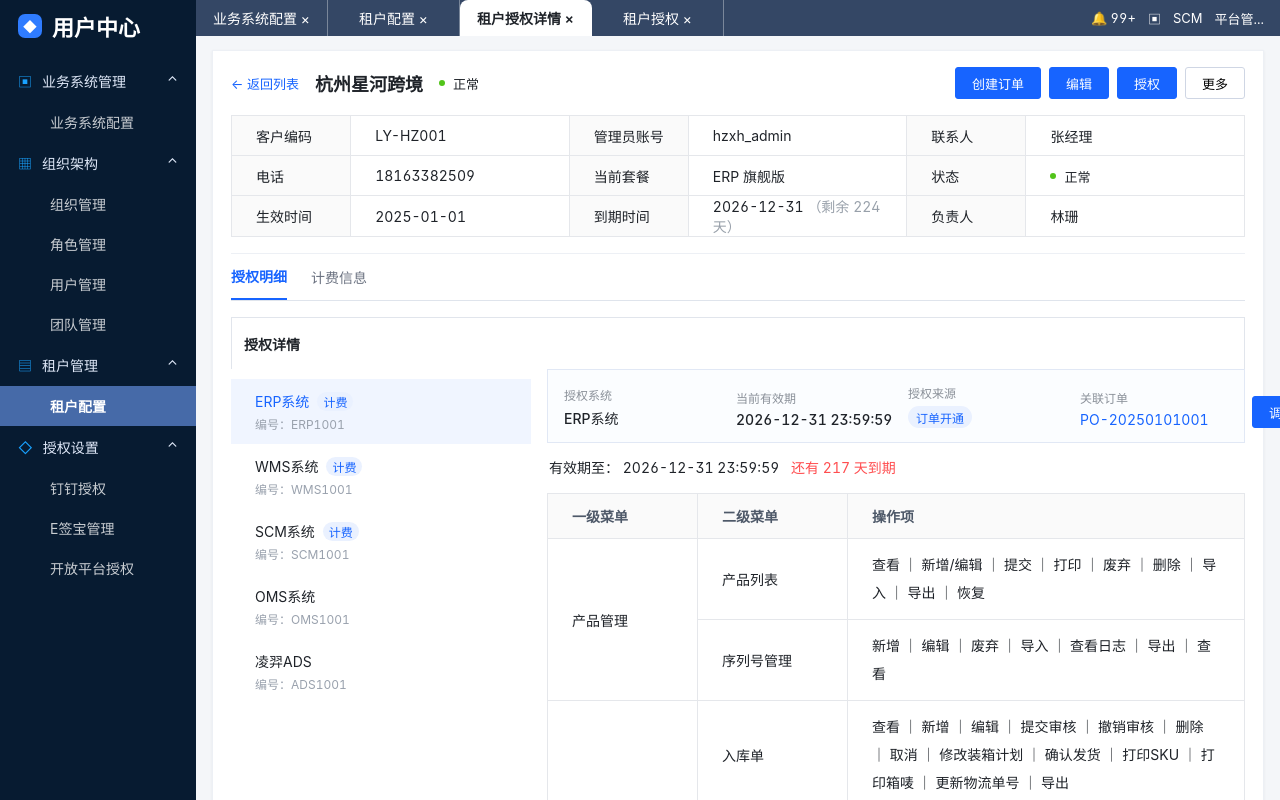
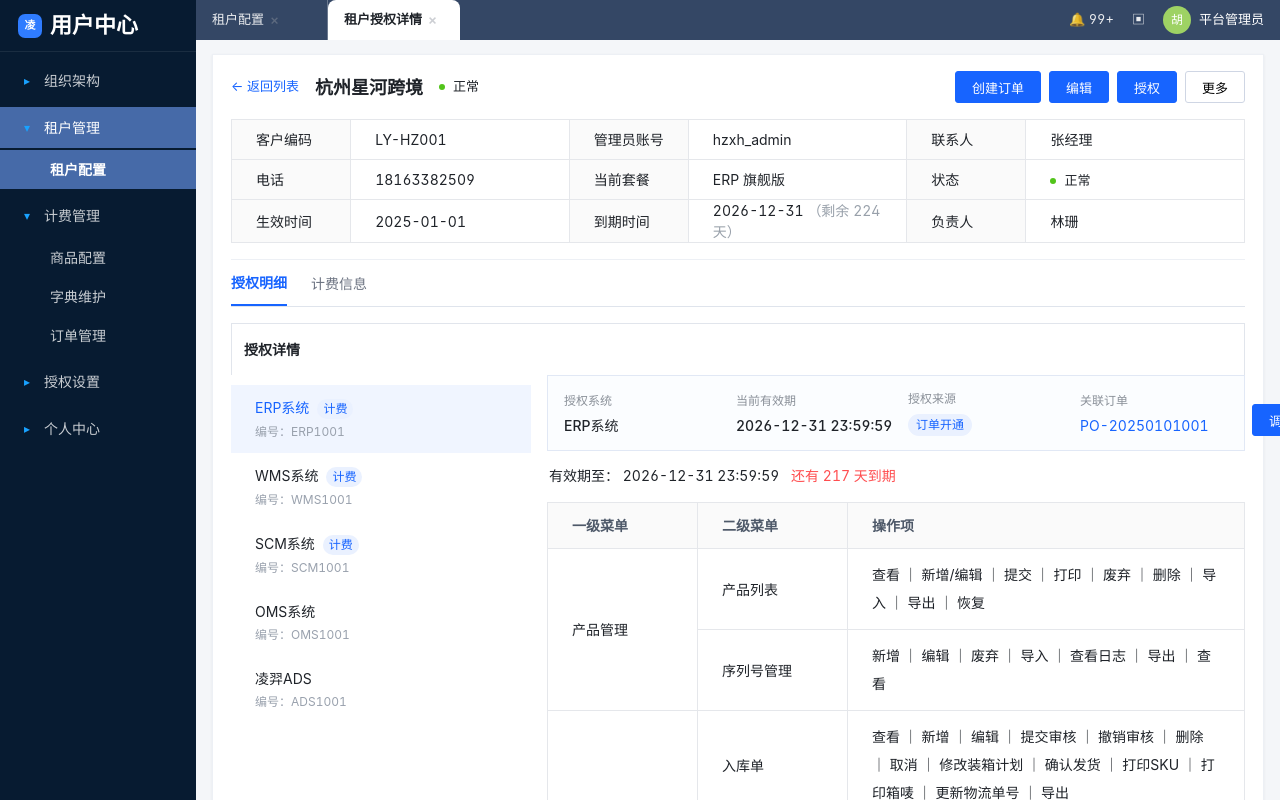
Before and after one commit to adahuhu/lingyi-ai-prototype, a plain HTML site: page crossborder-erp-billing-prototype/crossborder-erp-billing-tenant-auth-detail-real.html in a window 1280 px wide. Shown: the top 800 px of the page. Drawn offline with Linux system fonts and the light colour scheme.

Commit message:
Unify billing prototype tenant navigation

```diff
--- a/crossborder-erp-billing-prototype/billing-erp-platform.css
+++ b/crossborder-erp-billing-prototype/billing-erp-platform.css
@@ -1,16 +1,16 @@
 /* 凌羿 ERP / 用户中心 — 平台侧 */
 :root {
-  --ly-side-bg: #1e222d;
-  --ly-side-active: #2d3446;
+  --ly-side-bg: #071b31;
+  --ly-side-active: #466aa8;
   --ly-side-text: rgba(255, 255, 255, 0.78);
   --ly-side-text-active: #fff;
   --ly-primary: #3370ff;
   --ly-primary-hover: #4e83fd;
   --ly-primary-bg: #e6f0ff;
-  --ly-bg: #f5f6f8;
+  --ly-bg: #f4f6f9;
   --ly-panel: #ffffff;
-  --ly-border: #e8e8e8;
-  --ly-border-strong: #d0d5dd;
+  --ly-border: #edf0f5;
+  --ly-border-strong: #d7dde8;
   --ly-text: #1f2329;
   --ly-text-2: #555c66;
   --ly-text-3: #8a9099;
@@ -28,8 +28,8 @@
   --ly-shadow-sm: 0 1px 2px rgba(15, 23, 42, .04);
   --ly-shadow-md: 0 6px 16px rgba(15, 23, 42, .08);
   --ly-shadow-lg: 0 16px 40px rgba(15, 23, 42, .14);
-  --ly-side-width: 200px;
-  --ly-top-height: 48px;
+  --ly-side-width: 196px;
+  --ly-top-height: 40px;
   --ly-font-num: "SF Mono", "JetBrains Mono", Consolas, ui-monospace, monospace;
 }
 
@@ -71,13 +71,13 @@ code, .num, .pct, .price, .amt, .summary-card .value,
 }
 
 .ly-side-logo {
-  height: 48px;
+  height: 52px;
   display: flex;
   align-items: center;
   padding: 0 16px;
   gap: 8px;
-  font-size: 15px;
-  font-weight: 600;
+  font-size: 22px;
+  font-weight: 700;
   color: #fff;
   border-bottom: 1px solid rgba(255, 255, 255, 0.08);
 }
@@ -85,8 +85,8 @@ code, .num, .pct, .price, .amt, .summary-card .value,
 .ly-side-logo .logo-mark {
   width: 24px;
   height: 24px;
-  border-radius: 4px;
-  background: var(--ly-primary);
+  border-radius: 7px;
+  background: #2f7cff;
   display: grid;
   place-items: center;
   font-size: 11px;
@@ -172,8 +172,8 @@ code, .num, .pct, .price, .amt, .summary-card .value,
 
 .ly-topbar {
   height: var(--ly-top-height);
-  background: var(--ly-panel);
-  border-bottom: 1px solid var(--ly-border);
+  background: #344765;
+  border-bottom: none;
   display: flex;
   align-items: center;
   justify-content: space-between;
@@ -184,34 +184,36 @@ code, .num, .pct, .price, .amt, .summary-card .value,
   display: flex;
   align-items: flex-end;
   height: 100%;
-  padding-left: 8px;
-  gap: 2px;
+  padding-left: 0;
+  gap: 0;
 }
 
 .ly-tab {
   display: flex;
   align-items: center;
   gap: 6px;
+  min-width: 132px;
   padding: 0 16px;
   height: 40px;
-  margin-top: 8px;
-  background: #f5f5f5;
-  border: 1px solid var(--ly-border);
-  border-bottom: none;
-  border-radius: 4px 4px 0 0;
-  font-size: 13px;
-  color: var(--ly-muted);
+  margin-top: 0;
+  background: transparent;
+  border: none;
+  border-right: 1px solid rgba(255, 255, 255, .28);
+  border-radius: 0;
+  font-size: 13px;
+  color: rgba(255, 255, 255, .9);
   text-decoration: none;
   cursor: pointer;
 }
 
 .ly-tab.active {
   background: var(--ly-panel);
-  color: var(--ly-primary);
-  border-top: 2px solid var(--ly-primary);
-  margin-top: 6px;
-  height: 42px;
-  font-weight: 500;
+  color: var(--ly-text);
+  border-top: none;
+  margin-top: 0;
+  height: 40px;
+  border-radius: 8px 8px 0 0;
+  font-weight: 600;
 }
 
 .ly-tab .close {
@@ -225,14 +227,14 @@ code, .num, .pct, .price, .amt, .summary-card .value,
   align-items: center;
   gap: 16px;
   font-size: 13px;
-  color: var(--ly-muted);
+  color: rgba(255, 255, 255, .9);
 }
 
 .ly-topbar-right .user {
   display: flex;
   align-items: center;
   gap: 8px;
-  color: var(--ly-text);
+  color: #fff;
 }
 
 .ly-topbar-right .avatar {
@@ -1442,17 +1444,17 @@ code, .num, .pct, .price, .amt, .summary-card .value,
 
 /* ========== 飞书后台风格统一皮肤（平台侧 + 租户侧） ========== */
 :root {
-  --ly-side-bg: #f5f6f8;
-  --ly-side-active: #e8f0ff;
-  --ly-side-text: #3f4652;
-  --ly-side-text-active: #3370ff;
+  --ly-side-bg: #071b31;
+  --ly-side-active: #466aa8;
+  --ly-side-text: rgba(255, 255, 255, .78);
+  --ly-side-text-active: #fff;
   --ly-primary: #3370ff;
   --ly-primary-hover: #4e83fd;
   --ly-primary-bg: #eef4ff;
-  --ly-bg: #f2f3f5;
+  --ly-bg: #f4f6f9;
   --ly-panel: #ffffff;
-  --ly-border: #dee0e3;
-  --ly-border-strong: #c9cdd4;
+  --ly-border: #edf0f5;
+  --ly-border-strong: #d7dde8;
   --ly-text: #1f2329;
   --ly-text-2: #4e5969;
   --ly-text-3: #86909c;
@@ -1463,8 +1465,8 @@ code, .num, .pct, .price, .amt, .summary-card .value,
   --ly-radius-md: 6px;
   --ly-shadow-sm: 0 1px 2px rgba(31, 35, 41, .04);
   --ly-shadow-md: 0 6px 18px rgba(31, 35, 41, .08);
-  --ly-top-height: 56px;
-  --ly-side-width: 240px;
+  --ly-top-height: 40px;
+  --ly-side-width: 196px;
 }
 
 html, body {
@@ -1480,30 +1482,30 @@ html, body {
   width: var(--ly-side-width);
   background: var(--ly-side-bg);
   color: var(--ly-side-text);
-  border-right: 1px solid var(--ly-border);
+  border-right: none;
 }
 
 .ly-side-logo {
-  height: 56px;
-  padding: 0 20px;
-  color: var(--ly-text);
-  background: #fff;
-  border-bottom: 1px solid var(--ly-border);
-  font-size: 18px;
+  height: 52px;
+  padding: 0 18px;
+  color: #fff;
+  background: transparent;
+  border-bottom: 1px solid rgba(255, 255, 255, .08);
+  font-size: 22px;
   font-weight: 700;
 }
 
 .ly-side-logo .logo-mark {
-  width: 28px;
-  height: 28px;
+  width: 24px;
+  height: 24px;
   border-radius: 7px;
-  background: linear-gradient(135deg, #3370ff 0%, #2cc7a8 100%);
+  background: #2f7cff;
   color: #fff;
   font-weight: 700;
 }
 
 .ly-nav {
-  padding: 12px 12px 18px;
+  padding: 8px 0 16px;
 }
 
 .ly-nav-group {
@@ -1512,8 +1514,8 @@ html, body {
 
 .ly-nav-item {
   min-height: 40px;
-  padding: 9px 12px;
-  border-radius: 6px;
+  padding: 10px 18px;
+  border-radius: 0;
   color: var(--ly-side-text);
   font-size: 14px;
   font-weight: 500;
@@ -1521,7 +1523,7 @@ html, body {
 
 .ly-nav-item:hover {
   color: var(--ly-side-text-active);
-  background: rgba(51, 112, 255, .08);
+  background: rgba(255, 255, 255, .06);
 }
 
 .ly-nav-item.active {
@@ -1531,7 +1533,7 @@ html, body {
 
 .ly-nav-item .ico {
   width: 18px;
-  color: #6b7280;
+  color: #19a2ff;
   opacity: 1;
 }
 
@@ -1541,66 +1543,68 @@ html, body {
 
 .ly-nav-sub a {
   min-height: 36px;
-  padding: 8px 12px 8px 38px;
-  border-radius: 6px;
+  padding: 9px 18px 9px 50px;
+  border-radius: 0;
   color: var(--ly-side-text);
   font-size: 14px;
 }
 
 .ly-nav-sub a:hover {
   color: var(--ly-side-text-active);
-  background: rgba(51, 112, 255, .08);
+  background: rgba(255, 255, 255, .06);
 }
 
 .ly-nav-sub a.active {
   color: var(--ly-side-text-active);
-  background: #e8f0ff;
+  background: var(--ly-side-active);
   font-weight: 600;
 }
 
 .ly-side-foot {
-  border-top: 1px solid var(--ly-border);
-  color: var(--ly-muted);
+  border-top: 1px solid rgba(255, 255, 255, .08);
+  color: rgba(255, 255, 255, .55);
   opacity: 1;
   background: var(--ly-side-bg);
 }
 
 .ly-topbar {
   height: var(--ly-top-height);
-  padding: 0 20px 0 0;
+  padding: 0 16px 0 0;
+  background: #344765;
+  border-bottom: none;
+}
+
+.ly-tabs {
+  align-items: flex-end;
+  padding-left: 0;
+  gap: 0;
+}
+
+.ly-tab {
+  height: 40px;
+  min-width: 132px;
+  margin-top: 0;
+  padding: 0 16px;
+  border: none;
+  border-right: 1px solid rgba(255, 255, 255, .28);
+  border-radius: 0;
+  background: transparent;
+  color: rgba(255, 255, 255, .9);
+  font-size: 13px;
+  font-weight: 500;
+}
+
+.ly-tab:hover {
+  background: rgba(255, 255, 255, .08);
+}
+
+.ly-tab.active {
+  height: 40px;
+  margin-top: 0;
+  border: none;
   background: #fff;
-  border-bottom: 1px solid var(--ly-border);
-}
-
-.ly-tabs {
-  align-items: center;
-  padding-left: 16px;
-  gap: 8px;
-}
-
-.ly-tab {
-  height: 36px;
-  margin-top: 0;
-  padding: 0 14px;
-  border: 1px solid transparent;
-  border-radius: 6px;
-  background: transparent;
-  color: var(--ly-text-2);
-  font-size: 14px;
-  font-weight: 500;
-}
-
-.ly-tab:hover {
-  background: #f2f3f5;
-}
-
-.ly-tab.active {
-  height: 36px;
-  margin-top: 0;
-  border: 1px solid #dbe6ff;
-  border-top: 1px solid #dbe6ff;
-  background: #eef4ff;
-  color: var(--ly-primary);
+  color: var(--ly-text);
+  border-radius: 8px 8px 0 0;
   font-weight: 600;
 }
 
@@ -1610,7 +1614,7 @@ html, body {
 
 .ly-topbar-right {
   gap: 18px;
-  color: var(--ly-text-2);
+  color: rgba(255, 255, 255, .9);
 }
 
 .ly-topbar-right .avatar {
--- a/crossborder-erp-billing-prototype/crossborder-erp-billing-tenant-auth-detail-real.html
+++ b/crossborder-erp-billing-prototype/crossborder-erp-billing-tenant-auth-detail-real.html
@@ -8,6 +8,7 @@
   <style>
     :root { --uc-side:#071b31; --uc-top:#344765; --uc-blue:#1764ff; }
     body { background:#f4f6f9; }
+    .tenant-real-main { padding:14px 16px 18px; }
     .uc-app { display:flex; min-height:100vh; color:#1f2329; font-size:14px; }
     .uc-side { width:196px; background:var(--uc-side); color:rgba(255,255,255,.82); flex-shrink:0; }
     .uc-logo { height:52px; display:flex; align-items:center; gap:10px; padding:0 18px; color:#fff; font-size:22px; font-weight:700; }
@@ -24,7 +25,7 @@
     .uc-tab.active { background:#fff; color:#1f2329; border-radius:8px 8px 0 0; font-weight:600; }
     .uc-top-right { display:flex; align-items:center; gap:12px; padding-right:16px; font-size:13px; }
     .uc-main { padding:14px 16px 18px; overflow:auto; }
-    .uc-panel { background:#fff; min-height:calc(100vh - 68px); box-shadow:0 1px 3px rgba(15,23,42,.06); border:1px solid #edf0f5; }
+    .uc-panel { background:#fff; min-height:calc(100vh - var(--ly-top-height) - 28px); box-shadow:0 1px 3px rgba(15,23,42,.06); border:1px solid #edf0f5; }
     .detail-head { min-height:64px; padding:0 18px; display:flex; align-items:center; justify-content:space-between; }
     .detail-title { display:flex; align-items:center; gap:16px; font-size:18px; font-weight:700; }
     .back-link { color:#1764ff; text-decoration:none; font-size:13px; font-weight:400; }
@@ -117,27 +118,41 @@
   </style>
 </head>
 <body>
-<div class="uc-app">
-  <aside class="uc-side">
-    <div class="uc-logo"><span class="uc-shield">◆</span>用户中心</div>
-    <nav class="uc-nav">
-      <div><div class="uc-nav-title"><span><span class="ico">▣</span>业务系统管理</span><span>⌃</span></div><div class="uc-sub"><a href="#">业务系统配置</a></div></div>
-      <div><div class="uc-nav-title"><span><span class="ico">▦</span>组织架构</span><span>⌃</span></div><div class="uc-sub"><a href="#">组织管理</a><a href="#">角色管理</a><a href="#">用户管理</a><a href="#">团队管理</a></div></div>
-      <div><div class="uc-nav-title"><span><span class="ico">▤</span>租户管理</span><span>⌃</span></div><div class="uc-sub"><a class="active" href="crossborder-erp-billing-tenant-config-real.html">租户配置</a></div></div>
-      <div><div class="uc-nav-title"><span><span class="ico">◇</span>授权设置</span><span>⌃</span></div><div class="uc-sub"><a href="#">钉钉授权</a><a href="#">E签宝管理</a><a href="#">开放平台授权</a></div></div>
+<div class="ly-app">
+  <aside class="ly-side">
+    <div class="ly-side-logo"><span class="logo-mark">凌</span> 用户中心</div>
+    <nav class="ly-nav">
+      <div class="ly-nav-group">
+        <span class="ly-nav-item"><span class="ico">▸</span> 组织架构</span>
+      </div>
+      <div class="ly-nav-group">
+        <span class="ly-nav-item active"><span class="ico">▾</span> 租户管理</span>
+        <div class="ly-nav-sub">
+          <a href="crossborder-erp-billing-tenant-config-real.html" class="active">租户配置</a>
+        </div>
+      </div>
+      <div class="ly-nav-group">
+        <span class="ly-nav-item"><span class="ico">▾</span> 计费管理</span>
+        <div class="ly-nav-sub">
+          <a href="crossborder-erp-billing-product-config-feishu.html">商品配置</a>
+          <a href="crossborder-erp-billing-product-config-dictionary.html">字典维护</a>
+          <a href="crossborder-erp-billing-order-management-feishu.html">订单管理</a>
+        </div>
+      </div>
+      <div class="ly-nav-group"><span class="ly-nav-item"><span class="ico">▸</span> 授权设置</span></div>
+      <div class="ly-nav-group"><span class="ly-nav-item"><span class="ico">▸</span> 个人中心</span></div>
     </nav>
+    <div class="ly-side-foot">收起导航</div>
   </aside>
-  <div class="uc-wrap">
-    <header class="uc-top">
-      <div class="uc-tabs">
-        <a class="uc-tab" href="#">业务系统配置 ×</a>
-        <a class="uc-tab" href="crossborder-erp-billing-tenant-config-real.html">租户配置 ×</a>
-        <a class="uc-tab active" href="crossborder-erp-billing-tenant-auth-detail-real.html">租户授权详情 ×</a>
-        <a class="uc-tab" id="authTab" href="crossborder-erp-billing-tenant-auth-detail-real.html?mode=auth">租户授权 ×</a>
+  <div class="ly-wrap">
+    <header class="ly-topbar">
+      <div class="ly-tabs">
+        <a class="ly-tab" href="crossborder-erp-billing-tenant-config-real.html">租户配置 <span class="close">×</span></a>
+        <a class="ly-tab active" href="crossborder-erp-billing-tenant-auth-detail-real.html">租户授权详情 <span class="close">×</span></a>
       </div>
-      <div class="uc-top-right"><span>🔔 99+</span><span>▣</span><span>SCM</span><span>平台管...</span></div>
+      <div class="ly-topbar-right"><span>🔔 99+</span><span>▣</span><span class="user"><span class="avatar">胡</span> 平台管理员</span></div>
     </header>
-    <main class="uc-main">
+    <main class="ly-main tenant-real-main">
       <section class="uc-panel detail-view" id="detailView">
         <div class="detail-head">
           <div class="detail-title"><a class="back-link" href="crossborder-erp-billing-tenant-config-real.html">← 返回列表</a> 杭州星河跨境 <span class="status-ok">正常</span></div>
@@ -174,7 +189,7 @@
                 <div><span class="label">授权系统</span><span class="value">ERP系统</span></div>
                 <div><span class="label">当前有效期</span><span class="value">2026-12-31 23:59:59</span></div>
                 <div><span class="label">授权来源</span><span class="source-tag">订单开通</span></div>
-                <div><span class="label">关联订单</span><a class="uc-link" href="crossborder-erp-billing-customer-management-feishu.html?order=PO-20250101001">PO-20250101001</a></div>
+                <div><span class="label">关联订单</span><a class="uc-link" href="crossborder-erp-billing-order-management-feishu.html?order=PO-20250101001">PO-20250101001</a></div>
                 <button class="uc-btn primary" onclick="openAdjustModal()">调整授权</button>
               </div>
               <div class="valid-line">有效期至： 2026-12-31 23:59:59 <span class="danger">还有 217 天到期</span></div>
@@ -195,7 +210,7 @@
               <table class="adjust-table">
                 <thead><tr><th>调整时间</th><th>调整人</th><th>系统</th><th>调整类型</th><th>原到期时间</th><th>新到期时间</th><th>关联订单</th><th>原因</th></tr></thead>
                 <tbody>
-                  <tr><td>2026-05-18 10:23</td><td>林珊</td><td>ERP</td><td>订单开通</td><td>-</td><td>2026-12-31</td><td><a class="uc-link" href="crossborder-erp-billing-customer-management-feishu.html?order=PO-20250101001">PO-20250101001</a></td><td>新购主套餐</td></tr>
+                  <tr><td>2026-05-18 10:23</td><td>林珊</td><td>ERP</td><td>订单开通</td><td>-</td><td>2026-12-31</td><td><a class="uc-link" href="crossborder-erp-billing-order-management-feishu.html?order=PO-20250101001">PO-20250101001</a></td><td>新购主套餐</td></tr>
                   <tr><td>2026-05-26 14:12</td><td>胡仕玲</td><td>ERP</td><td>异常修复</td><td>2026-12-30</td><td>2026-12-31</td><td>-</td><td>补齐订单到期日</td></tr>
                 </tbody>
               </table>
@@ -243,10 +258,10 @@
               <tr><th>订单编号</th><th>购买类型</th><th>商品</th><th>成交金额</th><th>生效时间</th><th>到期时间</th><th>订单状态</th><th>附件</th><th>录入人</th><th>录入时间</th><th>操作</th></tr>
             </thead>
             <tbody>
-              <tr><td>PO-20250101001</td><td>新购主套餐</td><td>ERP 旗舰版</td><td>¥69,800</td><td>2025-01-01</td><td>2026-12-31</td><td><span class="order-status">已开通</span></td><td><div class="attachment-stack"><a href="#" onclick="previewAttachment('PO-20250101001-水单.pdf');return false">水单：PO-20250101001-水单.pdf</a><a href="#" onclick="previewAttachment('PO-20250101001-合同.pdf');return false">合同：PO-20250101001-合同.pdf</a></div></td><td>林珊</td><td>2025-01-02 10:20</td><td><a class="uc-link" href="crossborder-erp-billing-customer-management-feishu.html?order=PO-20250101001">查看</a></td></tr>
-              <tr><td>PO-20260315002</td><td>加购增值服务</td><td>订单扩容包 ×2</td><td>¥2,000</td><td>2026-03-15</td><td>2026-12-31</td><td><span class="order-status">已开通</span></td><td><div class="attachment-stack"><a href="#" onclick="previewAttachment('PO-20260315002-水单.pdf');return false">水单：PO-20260315002-水单.pdf</a><a href="#" onclick="previewAttachment('PO-20260315002-合同.pdf');return false">合同：PO-20260315002-合同.pdf</a></div></td><td>林珊</td><td>2026-03-15 16:40</td><td><a class="uc-link" href="crossborder-erp-billing-customer-management-feishu.html?order=PO-20260315002">查看</a></td></tr>
-              <tr><td>PO-20260420003</td><td>加购增值服务</td><td>金蝶云星空对接</td><td>¥20,000</td><td>2026-04-20</td><td>-</td><td><span class="order-status">已开通</span></td><td><div class="attachment-stack"><a href="#" onclick="previewAttachment('PO-20260420003-水单.pdf');return false">水单：PO-20260420003-水单.pdf</a><a href="#" onclick="previewAttachment('PO-20260420003-合同.pdf');return false">合同：PO-20260420003-合同.pdf</a></div></td><td>林珊</td><td>2026-04-20 11:00</td><td><a class="uc-link" href="crossborder-erp-billing-customer-management-feishu.html?order=PO-20260420003">查看</a></td></tr>
-              <tr><td>PO-20260518004</td><td>续费主套餐</td><td>ERP 旗舰版</td><td>¥69,800</td><td>2026-12-31</td><td>2027-12-31</td><td><span class="order-status">已开通</span></td><td><div class="attachment-stack"><a href="#" onclick="previewAttachment('PO-20260518004-水单.pdf');return false">水单：PO-20260518004-水单.pdf</a><a href="#" onclick="previewAttachment('PO-20260518004-合同.pdf');return false">合同：PO-20260518004-合同.pdf</a></div></td><td>王磊</td><td>2026-05-18 09:30</td><td><a class="uc-link" href="crossborder-erp-billing-customer-management-feishu.html?order=PO-20260518004">查看</a></td></tr>
+              <tr><td>PO-20250101001</td><td>新购主套餐</td><td>ERP 旗舰版</td><td>¥69,800</td><td>2025-01-01</td><td>2026-12-31</td><td><span class="order-status">已开通</span></td><td><div class="attachment-stack"><a href="#" onclick="previewAttachment('PO-20250101001-水单.pdf');return false">水单：PO-20250101001-水单.pdf</a><a href="#" onclick="previewAttachment('PO-20250101001-合同.pdf');return false">合同：PO-20250101001-合同.pdf</a></div></td><td>林珊</td><td>2025-01-02 10:20</td><td><a class="uc-link" href="crossborder-erp-billing-order-management-feishu.html?order=PO-20250101001">查看</a></td></tr>
+              <tr><td>PO-20260315002</td><td>加购增值服务</td><td>订单扩容包 ×2</td><td>¥2,000</td><td>2026-03-15</td><td>2026-12-31</td><td><span class="order-status">已开通</span></td><td><div class="attachment-stack"><a href="#" onclick="previewAttachment('PO-20260315002-水单.pdf');return false">水单：PO-20260315002-水单.pdf</a><a href="#" onclick="previewAttachment('PO-20260315002-合同.pdf');return false">合同：PO-20260315002-合同.pdf</a></div></td><td>林珊</td><td>2026-03-15 16:40</td><td><a class="uc-link" href="crossborder-erp-billing-order-management-feishu.html?order=PO-20260315002">查看</a></td></tr>
+              <tr><td>PO-20260420003</td><td>加购增值服务</td><td>金蝶云星空对接</td><td>¥20,000</td><td>2026-04-20</td><td>-</td><td><span class="order-status">已开通</span></td><td><div class="attachment-stack"><a href="#" onclick="previewAttachment('PO-20260420003-水单.pdf');return false">水单：PO-20260420003-水单.pdf</a><a href="#" onclick="previewAttachment('PO-20260420003-合同.pdf');return false">合同：PO-20260420003-合同.pdf</a></div></td><td>林珊</td><td>2026-04-20 11:00</td><td><a class="uc-link" href="crossborder-erp-billing-order-management-feishu.html?order=PO-20260420003">查看</a></td></tr>
+              <tr><td>PO-20260518004</td><td>续费主套餐</td><td>ERP 旗舰版</td><td>¥69,800</td><td>2026-12-31</td><td>2027-12-31</td><td><span class="order-status">已开通</span></td><td><div class="attachment-stack"><a href="#" onclick="previewAttachment('PO-20260518004-水单.pdf');return false">水单：PO-20260518004-水单.pdf</a><a href="#" onclick="previewAttachment('PO-20260518004-合同.pdf');return false">合同：PO-20260518004-合同.pdf</a></div></td><td>王磊</td><td>2026-05-18 09:30</td><td><a class="uc-link" href="crossborder-erp-billing-order-management-feishu.html?order=PO-20260518004">查看</a></td></tr>
             </tbody>
           </table>
         </div>
@@ -369,7 +384,7 @@ function switchDetailTab(type) {
   document.getElementById('paneAuth').classList.toggle('active', !isBilling);
 }
 function createOrder() {
-  window.location.href = 'crossborder-erp-billing-customer-management-feishu.html?view=purchase&from=tenant&buyer=' + encodeURIComponent('杭州星河跨境');
+  window.location.href = 'crossborder-erp-billing-order-management-feishu.html?create=1&buyer=' + encodeURIComponent('杭州星河跨境');
 }
 function previewAttachment(fileName) {
   alert('原型占位：预览 / 下载 ' + fileName);
```
Also changed, not shown: crossborder-erp-billing-prototype/crossborder-erp-billing-consumption-detail-feishu.html (+4 -11 lines), crossborder-erp-billing-prototype/crossborder-erp-billing-order-management-feishu.html (+25 -8 lines), crossborder-erp-billing-prototype/crossborder-erp-billing-product-config-dictionary.html (+0 -6 lines), crossborder-erp-billing-prototype/crossborder-erp-billing-product-config-feishu-edit.html (+6 -6 lines), crossborder-erp-billing-prototype/crossborder-erp-billing-product-config-feishu.html (+0 -7 lines), crossborder-erp-billing-prototype/crossborder-erp-billing-prototype-suite-v1.html (+11 -11 lines), crossborder-erp-billing-prototype/crossborder-erp-billing-tenant-config-real.html (+32 -24 lines), crossborder-erp-billing-prototype/crossborder-erp-billing-tenant-message-center.html (+1 -1 lines).
